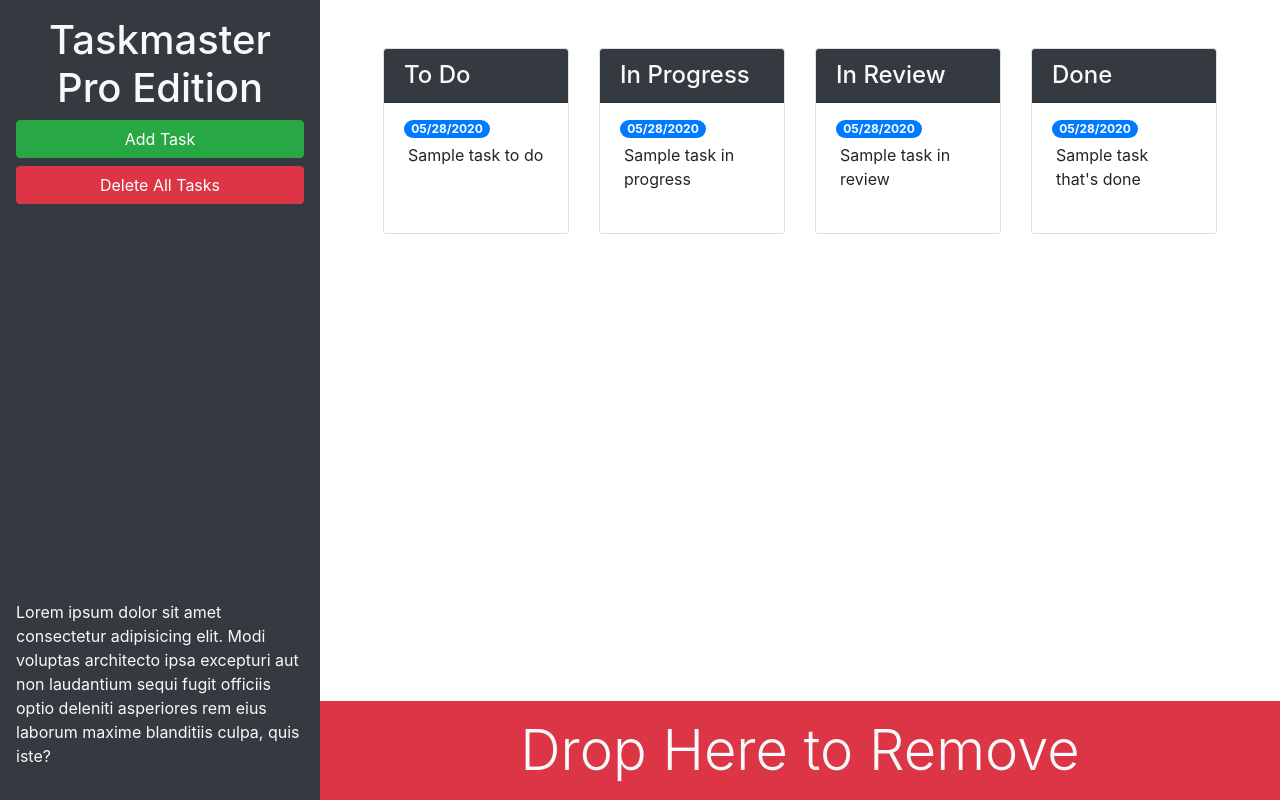
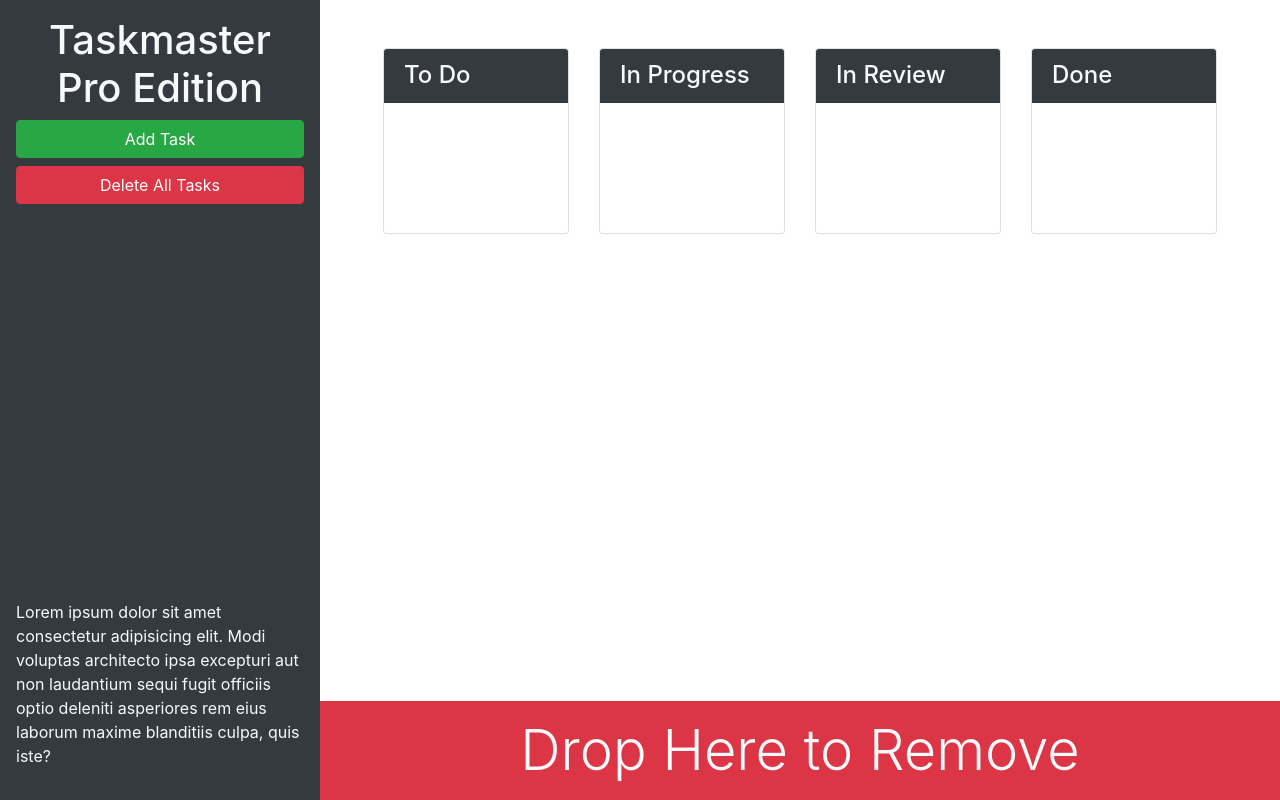
Before and after one commit to jacquelime/taskmaster-pro, a plain HTML site: page index.html in a window 1280 px wide. Drawn offline with nearby package versions, Linux system fonts and the light colour scheme.

Commit message:
Finalized drag and drop functionality and debugged the deletions not holding after refresh due to my hard coded HTML dummy tasks

```diff
--- a/index.html
+++ b/index.html
@@ -56,8 +56,8 @@
               </h4>
               <ul id="list-toDo" class="list-group list-group-flush">
                 <li class="list-group-item">
-                  <span class="badge badge-primary badge-pill">05/28/2020</span>
-                  <p class="m-1">Sample task to do</p>
+                  <!-- <span class="badge badge-primary badge-pill">05/28/2020</span> -->
+                  <!-- <p class="m-1">Sample task to do</p> -->
                 </li>
               </ul>
             </div>
@@ -71,8 +71,8 @@
               </h4>
               <ul id="list-inProgress" class="list-group list-group-flush">
                 <li class="list-group-item">
-                  <span class="badge badge-primary badge-pill">05/28/2020</span>
-                  <p class="m-1">Sample task in progress</p>
+                  <!-- <span class="badge badge-primary badge-pill">05/28/2020</span> -->
+                  <!-- <p class="m-1">Sample task in progress</p> -->
                 </li>
               </ul>
             </div>
@@ -87,8 +87,8 @@
               </h4>
               <ul id="list-inReview" class="list-group list-group-flush">
                 <li class="list-group-item">
-                  <span class="badge badge-primary badge-pill">05/28/2020</span>
-                  <p class="m-1">Sample task in review</p>
+                  <!-- <span class="badge badge-primary badge-pill">05/28/2020</span> -->
+                  <!-- <p class="m-1">Sample task in review</p> -->
                 </li>
               </ul>
             </div>
@@ -102,8 +102,8 @@
               </h4>
               <ul id="list-done" class="list-group list-group-flush">
                 <li class="list-group-item">
-                  <span class="badge badge-primary badge-pill">05/28/2020</span>
-                  <p class="m-1">Sample task that's done</p>
+                  <!-- <span class="badge badge-primary badge-pill">05/28/2020</span> -->
+                  <!-- <p class="m-1">Sample task that's done</p> -->
                 </li>
               </ul>
             </div>
```
